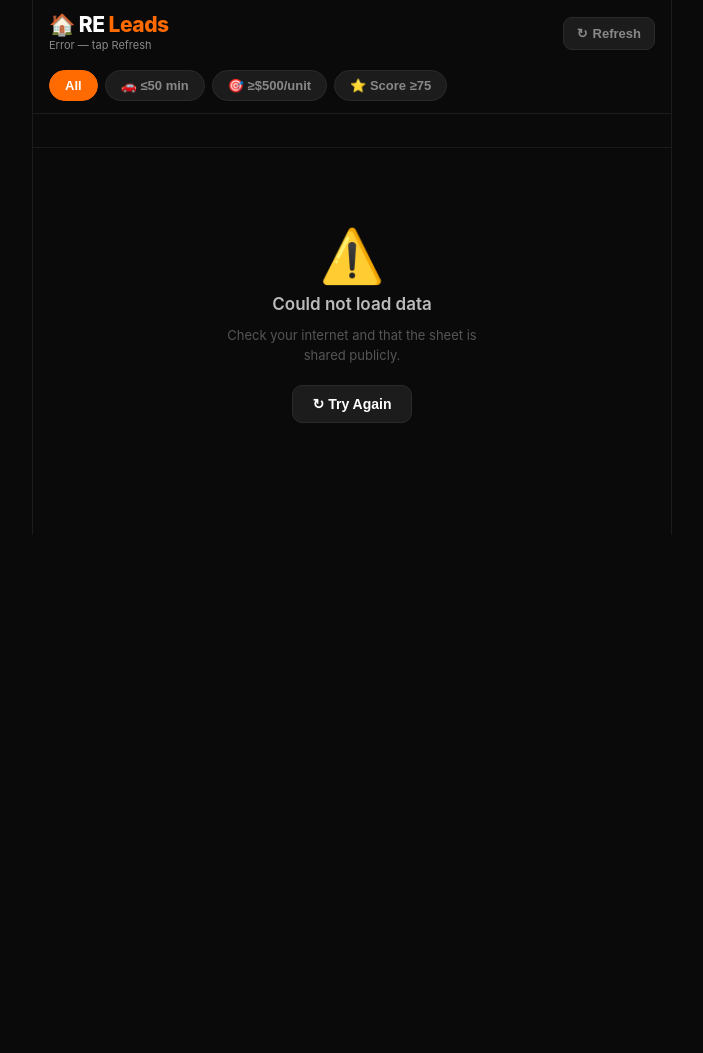
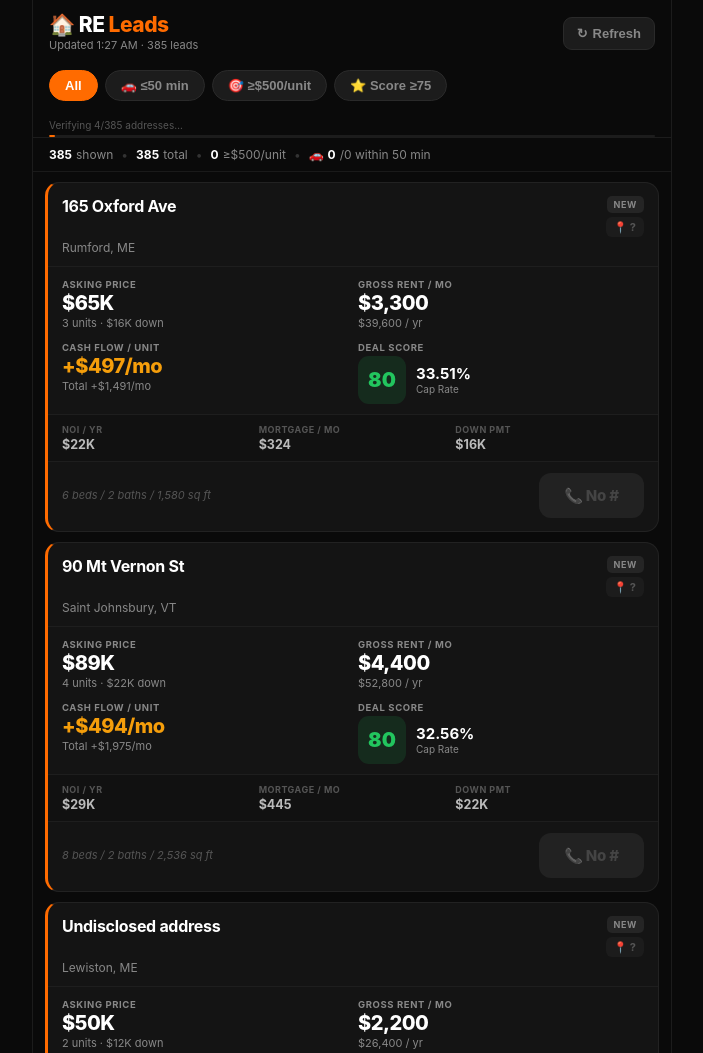
Before and after one commit to evertrace1-jpg/korey-re-leads, a plain HTML site: page re_leads.html in a window 1280 px wide. Shown: the top 1053 px of the page, without its empty margins (288-991 px from the left). Before the commit the page ends 800 px from the top, so only its background shows below. Drawn offline with nearby package versions, Linux system fonts and the light colour scheme; no server answers.

Commit message:
Point re_leads.html data fetch at GitHub Pages JSON
Replace Papa.parse(SHEET_URL) with fetch(LEADS_JSON_URL) targeting
https://evertrace1-jpg.github.io/korey-re-leads/static/leads.json. The
sheet is private so the public Pages site failed to load; the published
JSON is the canonical public source. Adds an adapter that maps snake_case
JSON fields (address, city "City, ST", price, gross_rent, units, mls,
etc.) onto the PascalCase row schema the renderer/calculator already
consume, so no downstream changes are needed.

Co-Authored-By: Claude Opus 4.7 (1M context) <noreply@anthropic.com>

```diff
--- a/re_leads.html
+++ b/re_leads.html
@@ -505,8 +505,8 @@
     // ═══════════════════════════════════════════════════════════════
     //  Config
     // ═══════════════════════════════════════════════════════════════
-    const SHEET_URL  =
-      'https://docs.google.com/spreadsheets/d/10g__NGVazTjNYTEUtYXuAlL2G_q7rc6dvRj3oTbV3q8/export?format=csv&gid=0';
+    const LEADS_JSON_URL =
+      'https://evertrace1-jpg.github.io/korey-re-leads/static/leads.json';
     const REFRESH_MS = 5 * 60 * 1000;
 
     // Merrimack, NH — origin for drive-time calculations
@@ -978,18 +978,42 @@
       btn.classList.add('spinning');
       lastEl.textContent = 'Refreshing…';
 
-      Papa.parse(SHEET_URL, {
-        download: true, header: true, skipEmptyLines: true,
+      // Map snake_case JSON record → PascalCase row schema the rest of the page reads
+      function adaptRecord(rec) {
+        const cityField = (rec.city || '').trim();
+        let city = cityField, state = '';
+        const m = cityField.match(/^(.*?),\s*([A-Z]{2})$/);
+        if (m) { city = m[1].trim(); state = m[2].trim(); }
+        return {
+          Address:    rec.address || '',
+          City:       city,
+          State:      state,
+          Zip:        '',
+          Price:      rec.price || '',
+          GrossRent:  rec.gross_rent || '',
+          Units:      rec.units != null ? String(rec.units) : '',
+          Phone:      rec.phone || '',
+          OwnerName:  rec.owner_agent || '',
+          Notes:      rec.notes || '',
+          Status:     rec.status || '',
+          ListingURL: rec.mls || '',
+        };
+      }
 
-        complete(results) {
+      fetch(LEADS_JSON_URL, { cache: 'no-store' })
+        .then(r => {
+          if (!r.ok) throw new Error('HTTP ' + r.status);
+          return r.json();
+        })
+        .then(records => {
           btn.classList.remove('spinning');
 
-          if (!results.data?.length) {
+          if (!Array.isArray(records) || !records.length) {
             document.getElementById('cards-container').innerHTML = `
               <div class="state-screen">
                 <div class="state-icon">📭</div>
-                <div class="state-title">Sheet is empty</div>
-                <div class="state-sub">Add properties to the Google Sheet and refresh.</div>
+                <div class="state-title">No leads yet</div>
+                <div class="state-sub">The next scrape will populate this feed.</div>
               </div>`;
             lastEl.textContent = 'No data';
             return;
@@ -1001,7 +1025,8 @@
             if (p.geo) prevGeoMap[cacheKey(p.row)] = p.geo;
           });
 
-          allProperties = results.data
+          allProperties = records
+            .map(adaptRecord)
             .map(row => {
               const calc = calculate(row);
               if (!calc) return null;
@@ -1023,21 +1048,19 @@
 
           // Start progressive geocoding
           loadDriveTimes();
-        },
-
-        error(err) {
+        })
+        .catch(err => {
           btn.classList.remove('spinning');
           document.getElementById('cards-container').innerHTML = `
             <div class="state-screen">
               <div class="state-icon">⚠️</div>
               <div class="state-title">Could not load data</div>
-              <div class="state-sub">Check your internet and that the sheet is shared publicly.</div>
+              <div class="state-sub">Check your internet connection.</div>
               <button class="retry-btn" onclick="loadData()">↻ Try Again</button>
             </div>`;
           lastEl.textContent = 'Error — tap Refresh';
-          console.error('Sheet fetch error:', err);
-        }
-      });
+          console.error('Leads fetch error:', err);
+        });
     }
 
     // ═══════════════════════════════════════════════════════════════
```
